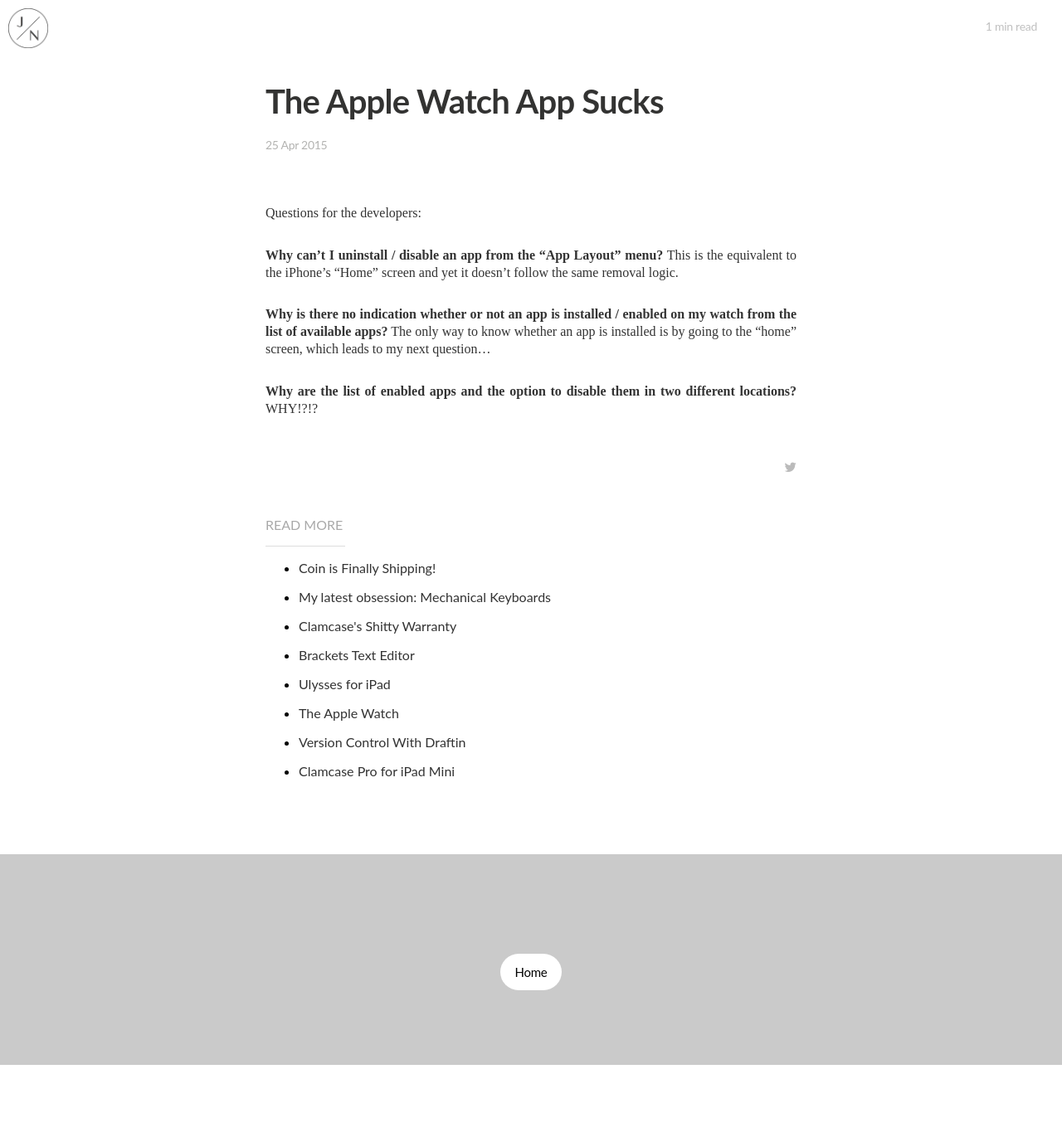
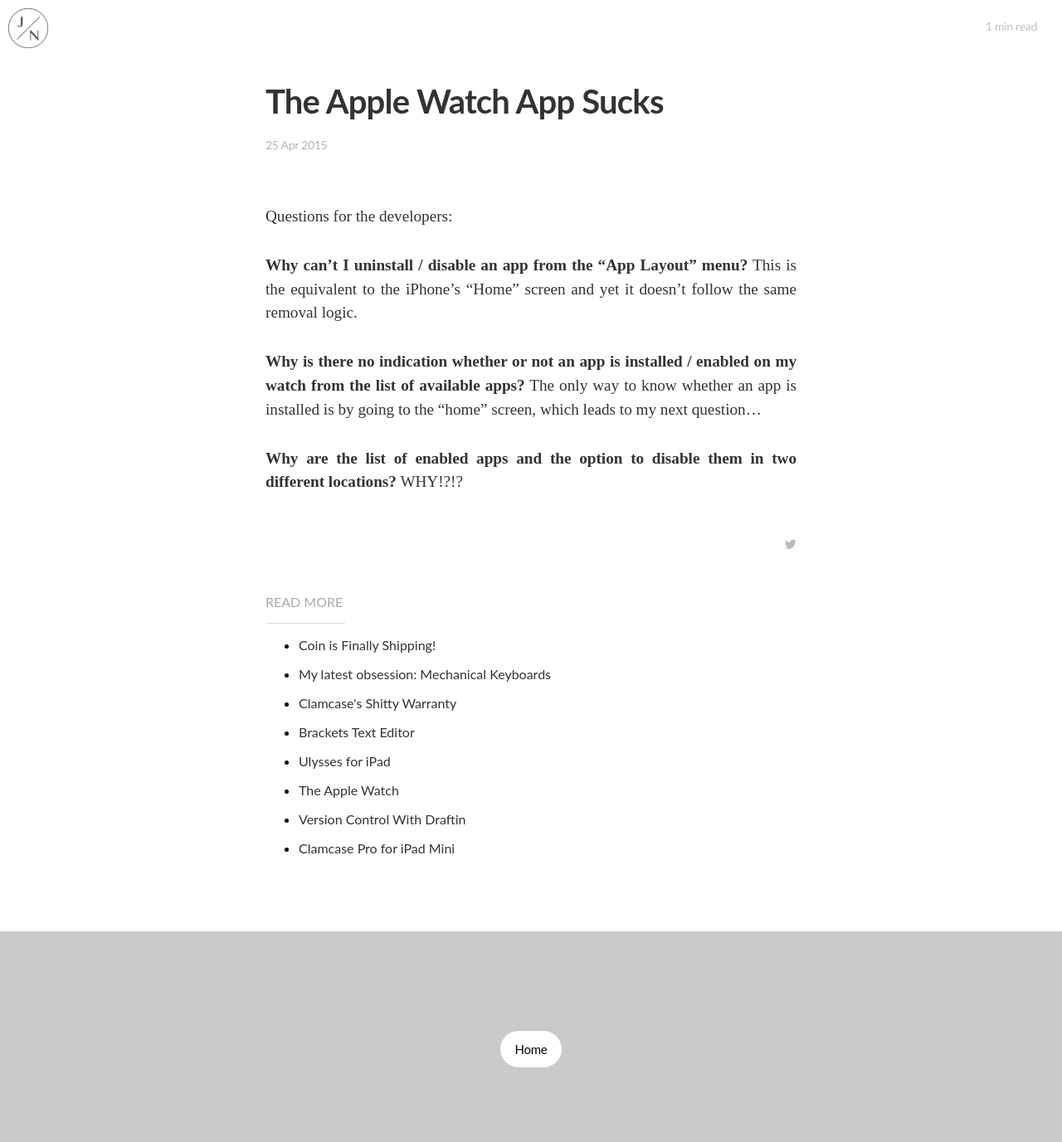
Before and after one commit to uxjulia/jekyll-blog, a Jekyll site: the page built from _posts/2015-04-25-apple-watch-app.md, in a window 1280 px wide. Shown: the whole page at 83% size. Built offline with Jekyll 4.4.1, drawn with Linux system fonts in a browser that asks for light colours; nearby versions of some CDN libraries; some web fonts are replaced; Markdown is read by kramdown in place of the engine named in the settings; before the commit the page ends 1284 px from its top, so only the background shows below that.

Commit message:
change font size back

```diff
--- a/css/main.sass
+++ b/css/main.sass
@@ -488,8 +488,8 @@
     p
       font-weight: 400
       font-style: normal
-      font-size: 1em
-      line-height: 1.3
+      font-size: 1.2em
+      line-height: 1.5
       margin: 0
       padding-bottom: 30px
       color: #333
```
